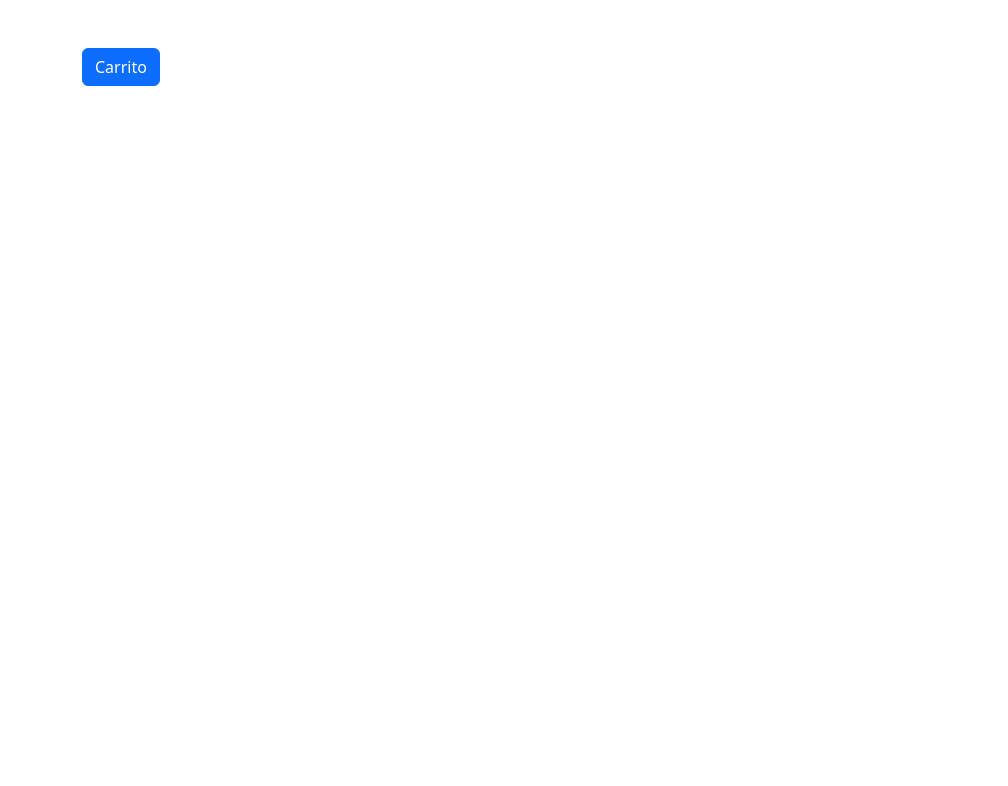
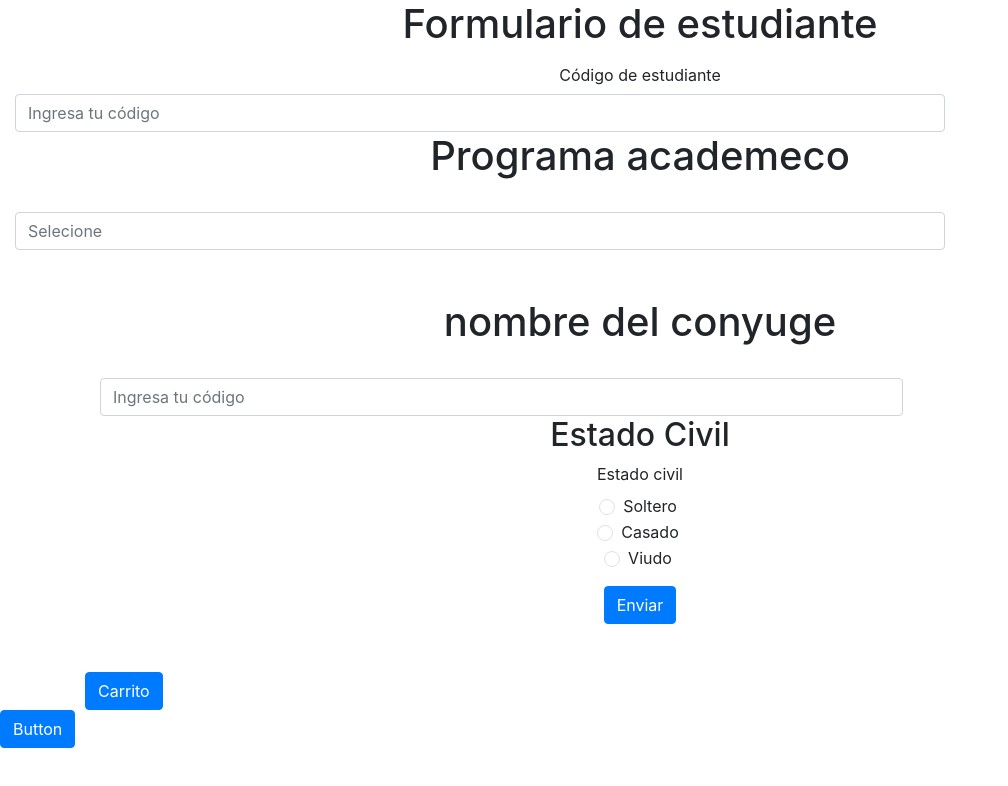
Before and after one commit to Arley1985/ArleyS, a plain HTML site: page prueba/index.html in a window 1280 px wide. Shown: the whole page, without its empty margins (0-1008 px from the left). Drawn offline with nearby package versions, Linux system fonts and the light colour scheme.

Commit message:
clases webb

```diff
--- a/prueba/index.html
+++ b/prueba/index.html
@@ -8,12 +8,86 @@
   <link href="https://cdn.jsdelivr.net/npm/bootstrap@5.3.0-alpha1/dist/css/bootstrap.min.css" rel="stylesheet">
 </head>
 <body>
+  <div >
+    <div class="text-center">
+      <h1>Formulario de estudiante</h1>
+
+          <label for="codigoEstudiante" class="col-sm-3 col-form-label">Código de estudiante</label>
+          <div class="col-sm-9">
+              <input type="text" class="form-control" id="codigoEstudiante" placeholder="Ingresa tu código">
+          </div>
+      </div>
+      <div>
+        <div class="text-center">
+          <h1>Programa academeco</h1>
+
+              <label for="codigoEstudiante" class="col-sm-3 col-form-label"></label>
+              <div class="col-sm-9">
+                  <input type="text" class="form-control" id="codigoEstudiante" placeholder="Selecione">
+              </div>
+              <div>
+                <!DOCTYPE html>
+<html lang="es">
+<head>
+    <meta charset="UTF-8">
+    <meta name="viewport" content="width=device-width, initial-scale=1.0">
+    <link rel="stylesheet" href="https://stackpath.bootstrapcdn.com/bootstrap/4.5.2/css/bootstrap.min.css">
+    <title>Formulario de Estado Civil</title>
+</head>
+<body>
+
+<div class="container mt-5">
+  <div><div class="text-center"></div>
+  <h1>nombre del conyuge</h1>
+
+      <label for="codigoEstudiante" class="col-sm-3 col-form-label"></label>
+      <div class="col-sm-9">
+          <input type="text" class="form-control" id="codigoEstudiante" placeholder="Ingresa tu código">
+      </div></div>
+    <h2> Estado Civil</h2>
+    <form>
+        <div class="form-group">
+            <label>Estado civil</label>
+            <div class="form-check">
+                <input class="form-check-input" type="radio" name="estadoCivil" id="soltero" value="soltero">
+                <label class="form-check-label" for="soltero">
+                    Soltero
+                </label>
+            </div>
+            <div class="form-check">
+                <input class="form-check-input" type="radio" name="estadoCivil" id="casado" value="casado">
+                <label class="form-check-label" for="casado">
+                    Casado
+                </label>
+            </div>
+            <div class="form-check">
+                <input class="form-check-input" type="radio" name="estadoCivil" id="viudo" value="viudo">
+                <label class="form-check-label" for="viudo">
+                    Viudo
+                </label>
+            </div>
+        </div>
+        <button type="submit" class="btn btn-primary">Enviar</button>
+    </form>
+</div>
+
+</body>
+</html>
+
+              </div>
+      </div>
+    </div>
+
+
+
+
 
   <div class="container mt-5">
     <button class="btn btn-primary">
       <i class="bi bi-cart"></i> Carrito
     </button>
   </div>
+  <div<button class="btn btn-primary" type="submit">Button</button></div>
 
   <!-- Incluyendo Bootstrap JS y los iconos de Bootstrap (opcional) -->
   <script src="https://cdn
```
Also changed, not shown: 2 other files.
